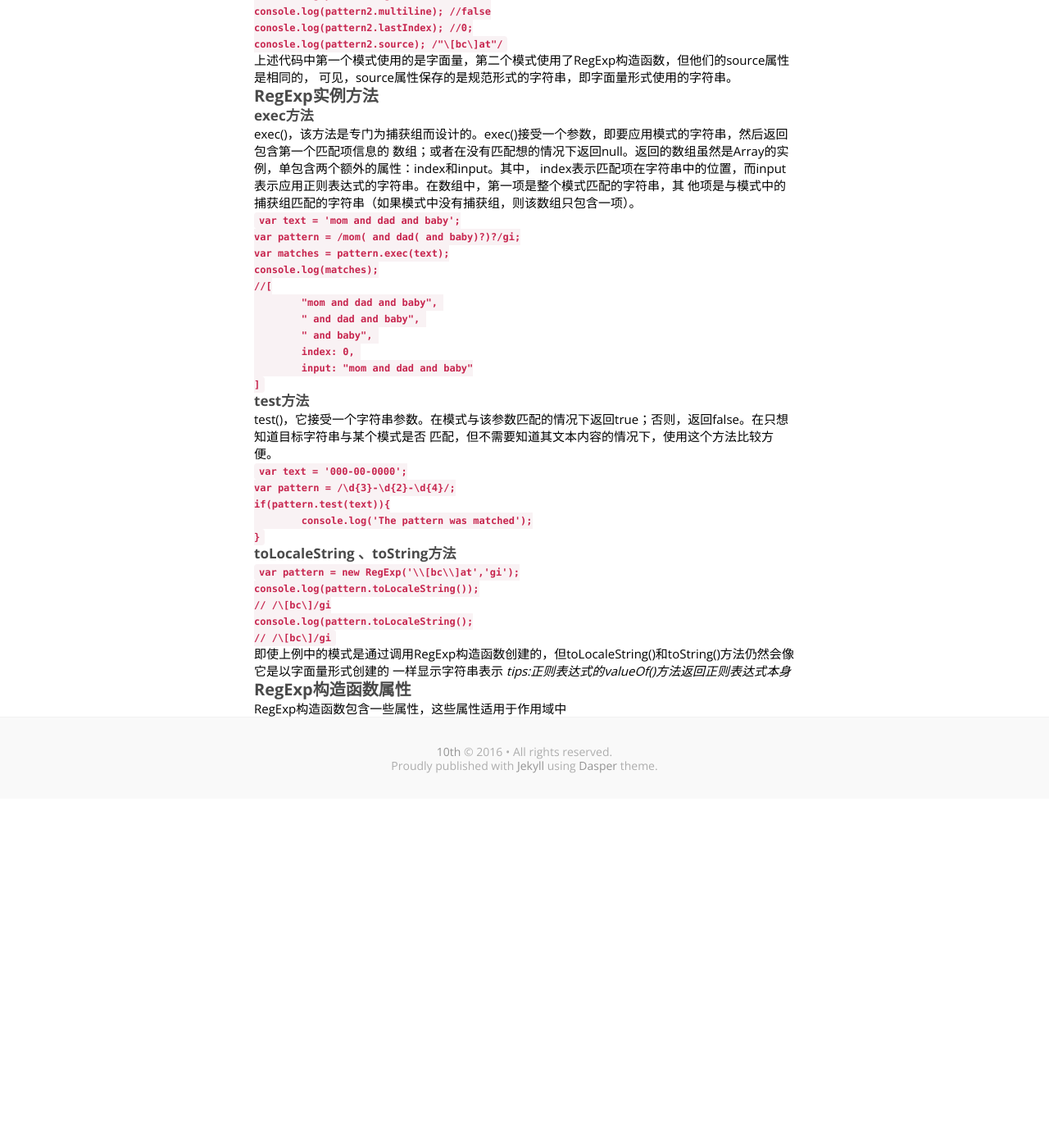
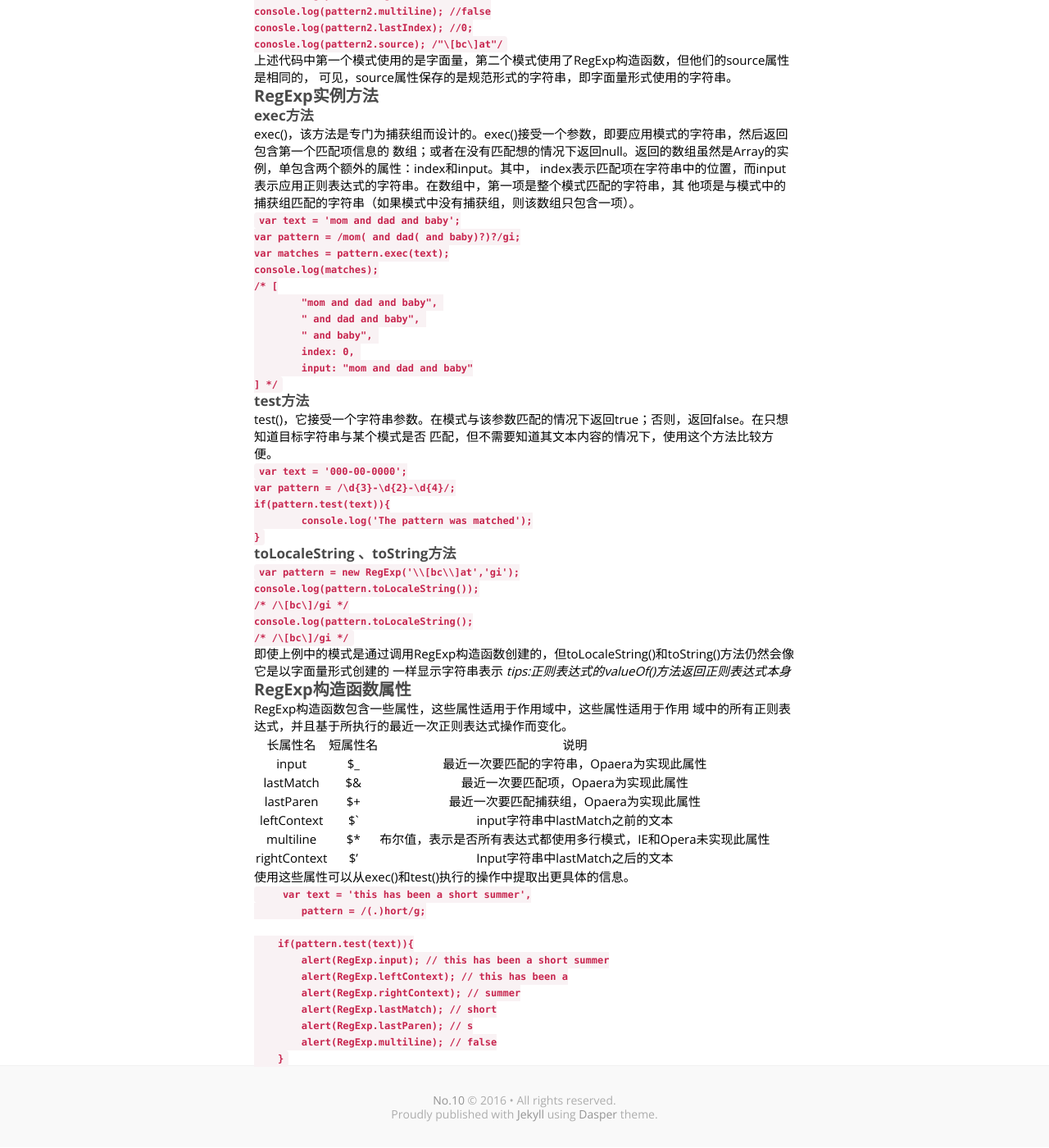
Before and after one commit to quality520/quality520.github.io, a Jekyll site: the page built from _posts/2016-07-25-JavaScript-RegExp.md, in a window 1280 px wide and 1400 px high, scrolled down 2325 px. Shown: the whole window at 82% size. Built offline with Jekyll 4.4.1, drawn with Linux system fonts in a browser that asks for light colours; some web fonts are replaced; before the commit the page ends 3300 px from its top, so only the background shows below that; some of the changed text lies outside the part shown.

Commit message:
markdown

````diff
--- a/_config.yml
+++ b/_config.yml
@@ -1,6 +1,6 @@
 # Website details
-name: "10th"
-description: "10th的blogs"
+name: "No.10"
+description: "No.10的blogs"
 email: "silencly520@163.com"
 author: "10th"
 lang: ""
--- a/_posts/2016-07-25-JavaScript-RegExp.md
+++ b/_posts/2016-07-25-JavaScript-RegExp.md
@@ -150,13 +150,13 @@ var text = 'mom and dad and baby';
 var pattern = /mom( and dad( and baby)?)?/gi;
 var matches = pattern.exec(text);
 console.log(matches);
-//[
+/* [
 	"mom and dad and baby",
 	" and dad and baby",
 	" and baby",
 	index: 0,
 	input: "mom and dad and baby"
-]
+] */
 ```
 
 ##### test方法
@@ -176,9 +176,9 @@ if(pattern.test(text)){
 ```
 var pattern = new RegExp('\\[bc\\]at','gi');
 console.log(pattern.toLocaleString());
-// /\[bc\]/gi
+/* /\[bc\]/gi */
 console.log(pattern.toLocaleString();
-// /\[bc\]/gi
+/* /\[bc\]/gi */
 ```
 
 即使上例中的模式是通过调用RegExp构造函数创建的，但toLocaleString()和toString()方法仍然会像它是以字面量形式创建的
@@ -186,4 +186,31 @@ console.log(pattern.toLocaleString();
 *tips:正则表达式的valueOf()方法返回正则表达式本身*
 
 #### RegExp构造函数属性
-RegExp构造函数包含一些属性，这些属性适用于作用域中
+
+RegExp构造函数包含一些属性，这些属性适用于作用域中，这些属性适用于作用
+域中的所有正则表达式，并且基于所执行的最近一次正则表达式操作而变化。
+
+|     长属性名     |   短属性名 |  说明  |
+| :-------: | :-------:| :-------: |
+| input | $_ | 最近一次要匹配的字符串，Opaera为实现此属性 |
+| lastMatch | $& | 最近一次要匹配项，Opaera为实现此属性 |
+| lastParen | $+ | 最近一次要匹配捕获组，Opaera为实现此属性 |
+| leftContext | $` | input字符串中lastMatch之前的文本 |
+| multiline | $* | 布尔值，表示是否所有表达式都使用多行模式，IE和Opera未实现此属性 |
+| rightContext | $' | Input字符串中lastMatch之后的文本 |
+
+使用这些属性可以从exec()和test()执行的操作中提取出更具体的信息。
+
+```
+    var text = 'this has been a short summer',
+        pattern = /(.)hort/g;
+
+    if(pattern.test(text)){
+        alert(RegExp.input); // this has been a short summer
+        alert(RegExp.leftContext); // this has been a
+        alert(RegExp.rightContext); // summer
+        alert(RegExp.lastMatch); // short
+        alert(RegExp.lastParen); // s
+        alert(RegExp.multiline); // false
+    }
+```
````
